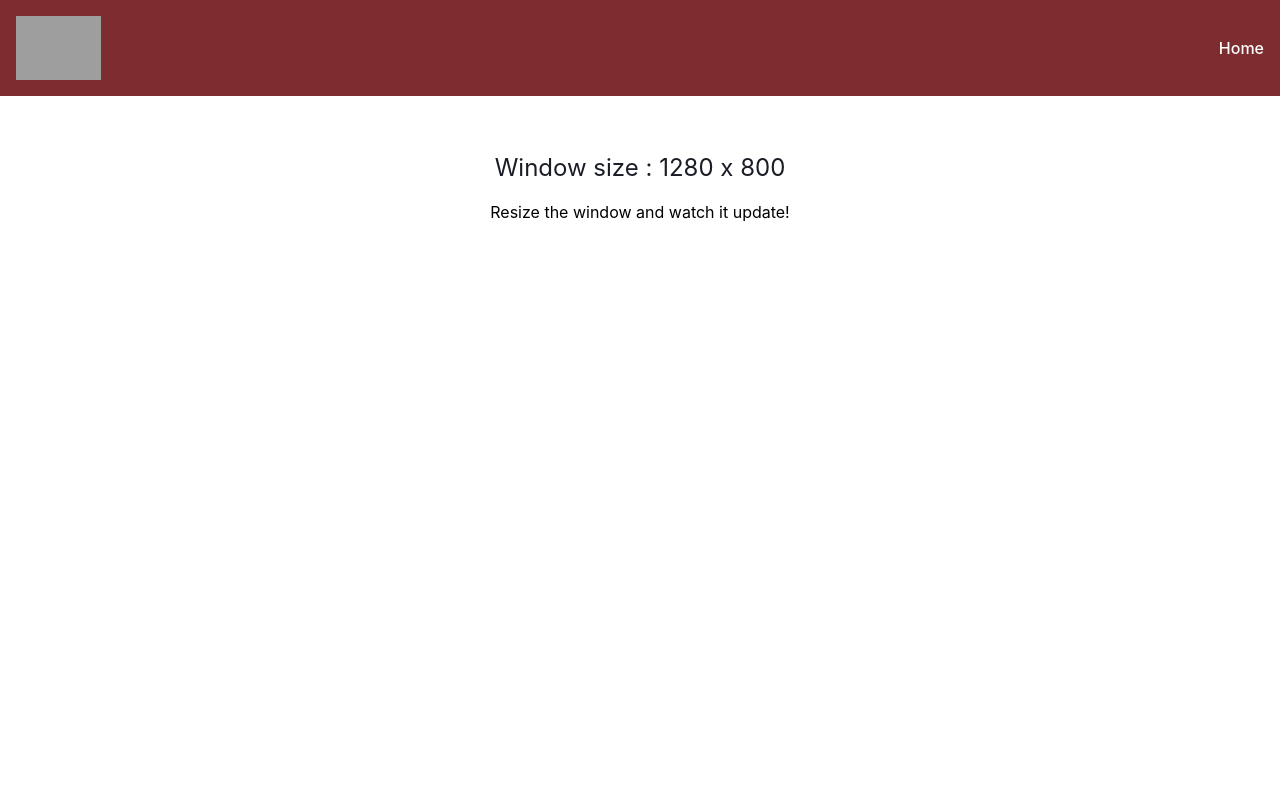
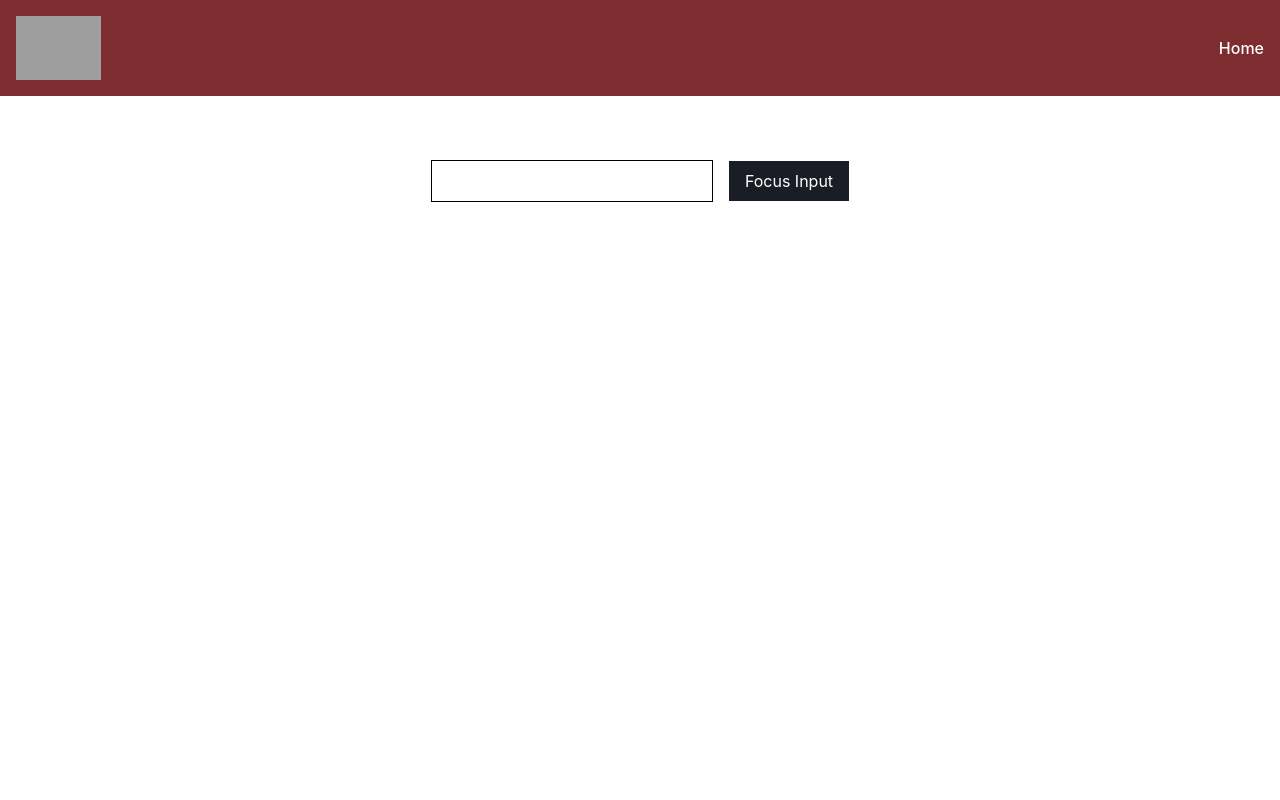
Before and after one commit to dimitriadis1998-web/cf9-react-app, a React (Vite) app: page / in a window 1280 px wide. Shown: the top 800 px of the page. Built offline with nearby package versions, Linux system fonts and the light colour scheme; grey boxes are pictures that could not be loaded.

Commit message:
add : FocusInput component

```diff
--- a/src/App.tsx
+++ b/src/App.tsx
@@ -7,8 +7,9 @@
 // import Counter from "./components/LessonFour/Counter.tsx";
 // import ClassCounter from "./components/LessonFour/ClassCounter.tsx";
 // import NameChanger from "./components/LessonFive/NameChanger.tsx";
-import CounterWithCustomHook from "./components/LessonFive/CounterWithCustomHook.tsx";
-import WindowSize from "./components/LessonSix/WindowSize.tsx";
+// import CounterWithCustomHook from "./components/LessonFive/CounterWithCustomHook.tsx";
+// import WindowSize from "./components/LessonSix/WindowSize.tsx";
+import FocusInput from "./components/LessonSix/FocusInput.tsx";
 
 
 
@@ -103,7 +104,8 @@
         <Layout>
             {/*<NameChanger/>*/}
             {/*<CounterWithCustomHook/>*/}
-            <WindowSize/>
+            {/*<WindowSize/>*/}
+            <FocusInput/>
         </Layout>
 
 
--- /dev/null
+++ b/src/components/LessonSix/FocusInput.tsx
@@ -0,0 +1,35 @@
+import {useEffect, useRef} from "react";
+
+const FocusInput = () => {
+
+    const inputRef = useRef<HTMLInputElement>(null);
+
+    const handleClick = () => {
+        inputRef.current?.focus();
+    }
+
+    // useEffect(() => {
+    //     inputRef.current?.focus();
+    // },[])
+
+    return (
+        <>
+            <div className="text-center space-x-4 mt-4">
+                <input
+                    ref={inputRef}
+                    type="text"
+                    className="border focus:border-amber-700 px-4 py-2"
+                />
+                <button
+                className="bg-cf-dark-gray  text-white px-4 py-2"
+                onClick={handleClick}
+                >
+                    Focus Input
+                </button>
+            </div>
+
+        </>
+    )
+}
+
+export default FocusInput;
```
